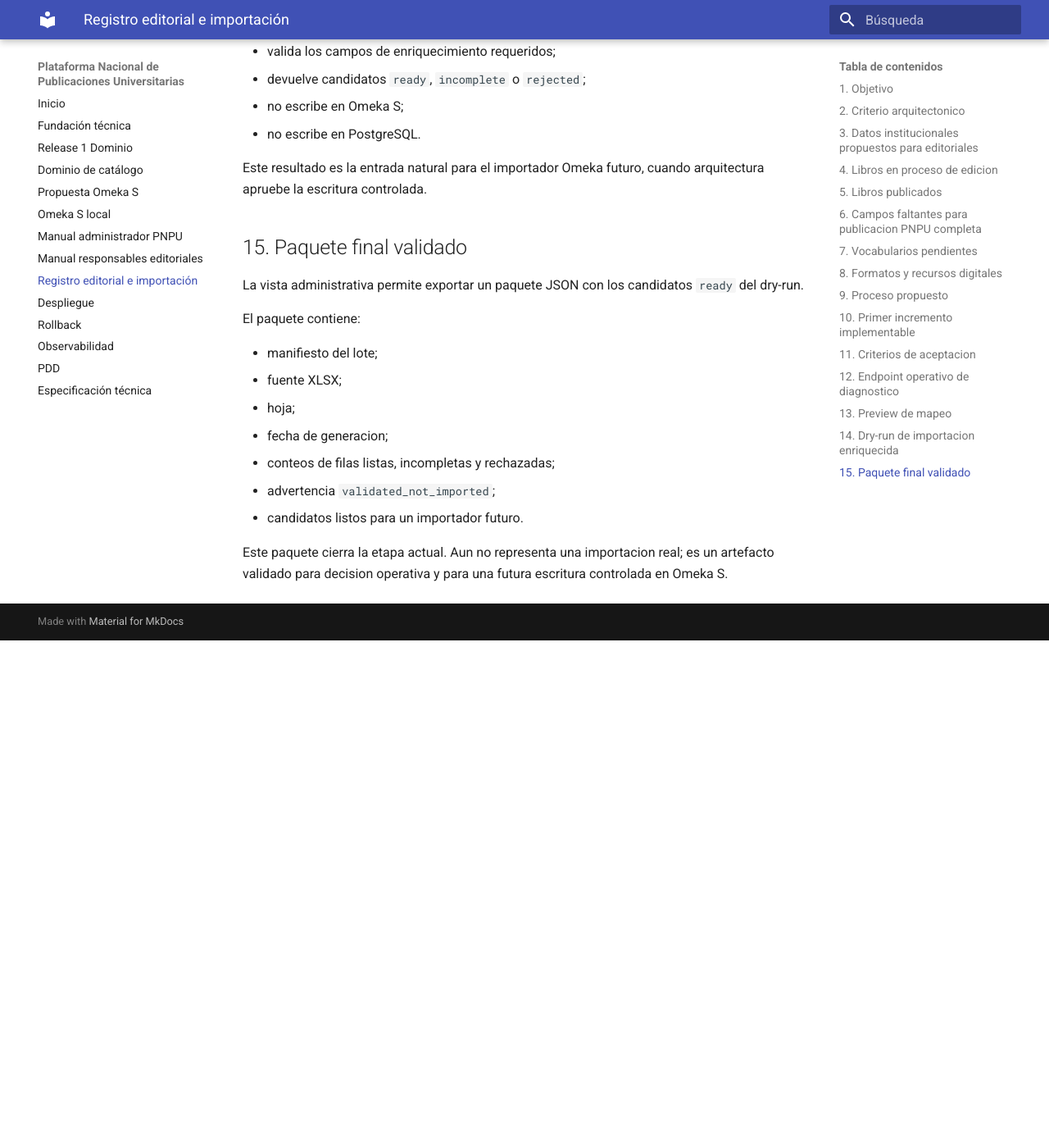
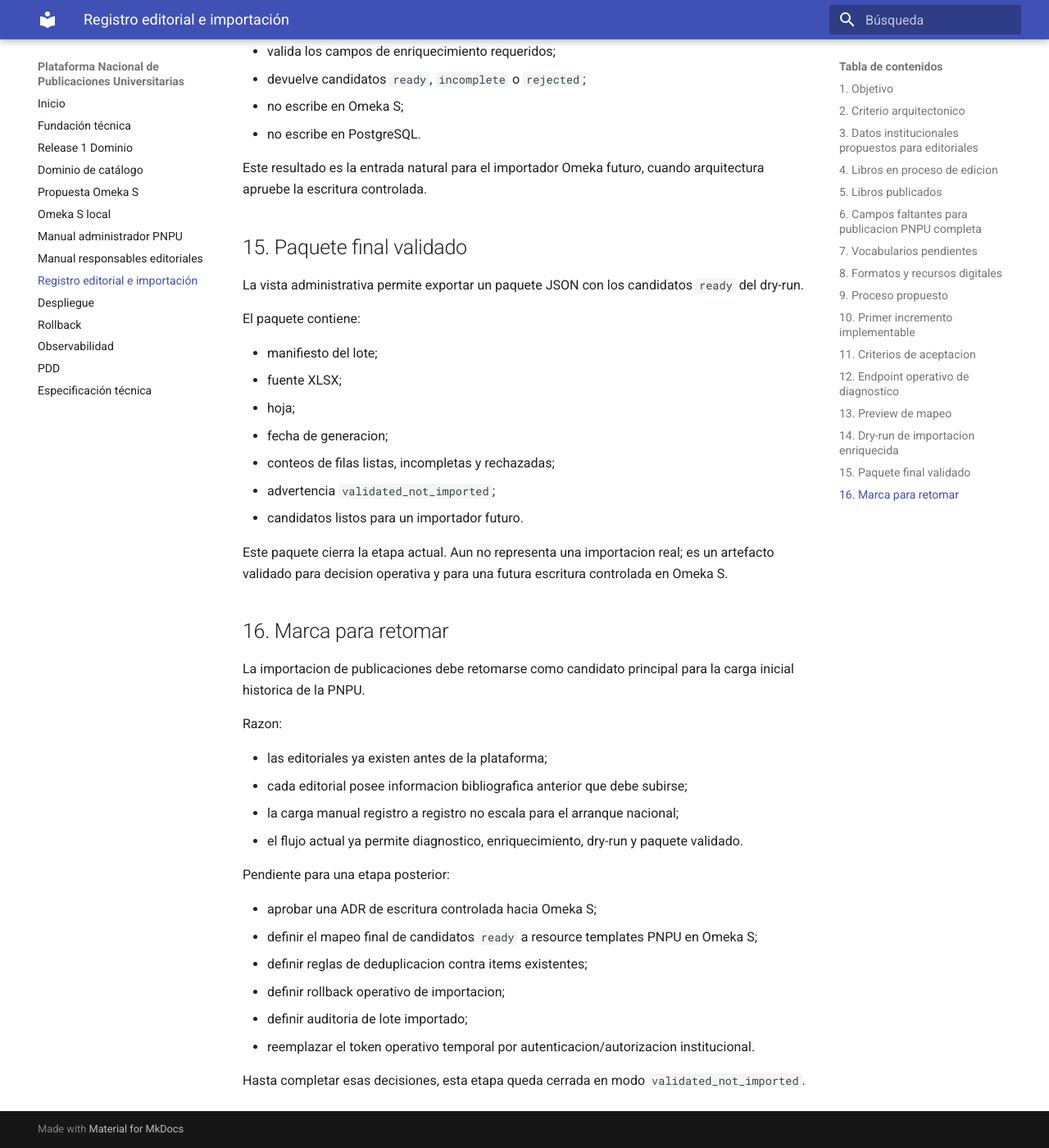
Before and after one commit to denysbuedo/red-editoriales-universitarias, an MkDocs documentation site: the page built from docs/editorial-registry-and-import-proposal.md, in a window 1280 px wide and 1400 px high, scrolled down 8269 px. Shown: the whole window at 82% size. Built offline with MkDocs 1.6.1 and Material for MkDocs 9.7.7, drawn with Linux system fonts in a browser that asks for light colours; before the commit the page ends 9050 px from its top, so only the background shows below that.

Commit message:
docs: mark historical import follow-up

```diff
--- a/docs/editorial-registry-and-import-proposal.md
+++ b/docs/editorial-registry-and-import-proposal.md
@@ -317,3 +317,26 @@ El paquete contiene:
 
 Este paquete cierra la etapa actual. Aun no representa una importacion real; es un artefacto
 validado para decision operativa y para una futura escritura controlada en Omeka S.
+
+## 16. Marca para retomar
+
+La importacion de publicaciones debe retomarse como candidato principal para la carga inicial
+historica de la PNPU.
+
+Razon:
+
+- las editoriales ya existen antes de la plataforma;
+- cada editorial posee informacion bibliografica anterior que debe subirse;
+- la carga manual registro a registro no escala para el arranque nacional;
+- el flujo actual ya permite diagnostico, enriquecimiento, dry-run y paquete validado.
+
+Pendiente para una etapa posterior:
+
+- aprobar una ADR de escritura controlada hacia Omeka S;
+- definir el mapeo final de candidatos `ready` a resource templates PNPU en Omeka S;
+- definir reglas de deduplicacion contra items existentes;
+- definir rollback operativo de importacion;
+- definir auditoria de lote importado;
+- reemplazar el token operativo temporal por autenticacion/autorizacion institucional.
+
+Hasta completar esas decisiones, esta etapa queda cerrada en modo `validated_not_imported`.
```
Also changed, not shown: 07-Implementation/00-Implementation-Backlog.md (+39 -1 lines).
